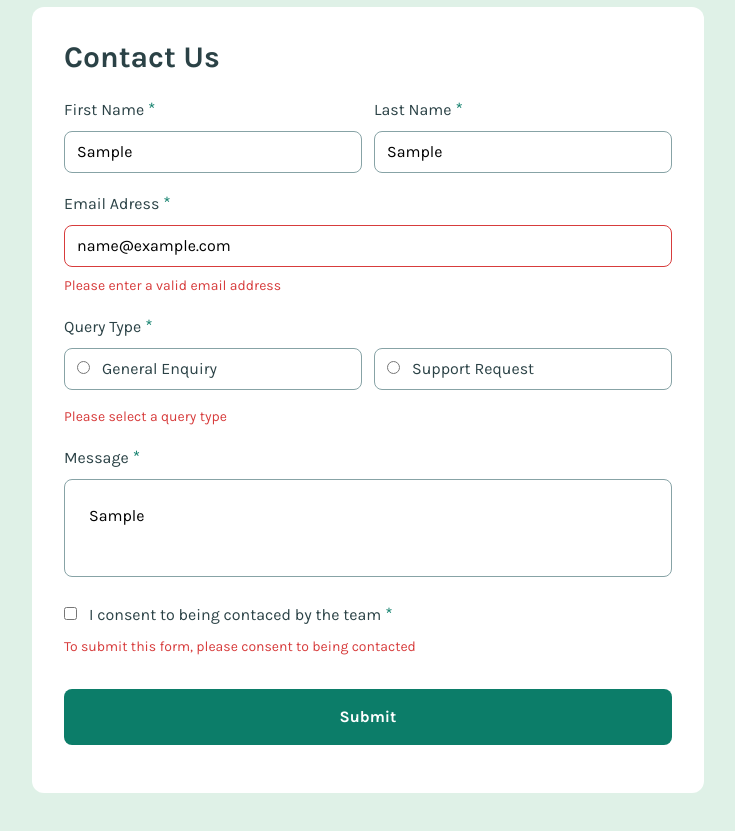
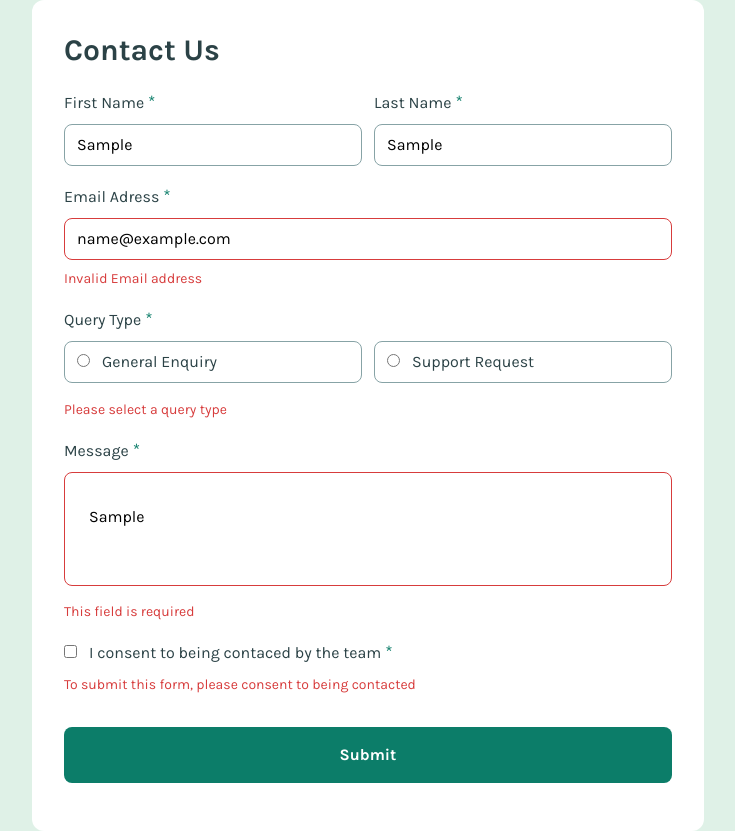
Before and after one commit to parisaMontakhab/contact-form, a React (Vite) app: page / in a window 1280 px wide. Both pictures are taken after typing "Sample", "Sample", "name@example.com", "Sample" into the empty fields and a click on the button "Submit". Shown: the whole page, without its empty margins (272-1007 px from the left). Before the commit the page ends 800 px from the top, so only its background shows below. Built offline with nearby package versions, Linux system fonts and the light colour scheme.

Commit message:
debug: debug of email input

```diff
--- a/src/App.jsx
+++ b/src/App.jsx
@@ -1,4 +1,4 @@
-import { useEffect, useState,useCallback } from "react";
+import { useEffect, useState, useCallback } from "react";
 import "./App.css";
 import { FaCheckCircle } from "react-icons/fa";
 
@@ -10,69 +10,82 @@ export default function App() {
   const [checkBox, setCheckBox] = useState(false);
   const [radio, setRadio] = useState("");
   const [submitted, setSubmitted] = useState(false);
-  const [showMessage,setShowMessage] = useState(false);
+  const [showMessage, setShowMessage] = useState(false);
 
-
-
-
-  const validateName = (name)=>{
-
+  const validateName = (name) => {
     const nameRegex = /^[A-Za-z\s]{2,50}$/;
     return nameRegex.test(name);
-  }
-
+  };
 
   const validateEmail = (email) => {
-    const emailRegex =/^[a-zA-Z0-9._%+-]+@gmail\.com$/;
+    const emailRegex = /^[a-zA-Z0-9._%+-]+@gmail\.com$/;
     return emailRegex.test(email);
+  };
 
+  const validateMessage = (message) => {
+    const trimmedMessage = message.trim();
+
+    const lengthValid =
+      trimmedMessage.length >= 10 && trimmedMessage.length <= 500;
+
+    const validCharsRegex = /^[a-zA-Z0-9\u0600-\u06FF\s.,?!'"]+$/;
+    const containsValidChars = validCharsRegex.test(trimmedMessage);
+
+    const urlRegex = /(https?:\/\/[^\s]+)/g;
+    const containsURL = urlRegex.test(trimmedMessage);
+
+    return lengthValid && containsValidChars && !containsURL;
   };
+
 
   const handlePaste = useCallback((e) => {
     e.preventDefault();
-
   }, []);
 
- const formIsValid = ()=>{
-
-  return validateName(firstName)&&validateName(lastName)&&validateEmail(email)&&radio&&message&&checkBox
+  const formIsValid = () => {
+    return (
+      validateName(firstName) &&
+      validateName(lastName) &&
+      validateEmail(email) &&
+      radio &&
+      validateMessage(message) &&
+      checkBox
+    );
   };
 
-
-
- const handleSubmit = useCallback((e) => {
+  const handleSubmit = useCallback(
+    (e) => {
       e.preventDefault();
 
       if (formIsValid()) {
         setShowMessage(true);
         setSubmitted(false);
         // Clear the form
-    setFirstName('');
-    setLastName('');
-    setEmail('');
-    setMessage('');
+        setFirstName("");
+        setLastName("");
+        setEmail("");
+        setMessage("");
         setCheckBox(false);
-    setRadio('');
+        setRadio("");
       } else {
         setSubmitted(true);
       }
-}, [firstName, lastName, email, radio, message, checkBox]);
+    },
+    [firstName, lastName, email, radio, message, checkBox]
+  );
 
-  useEffect(()=>{
-    if(showMessage){
+  useEffect(() => {
+    if (showMessage) {
       const handleClick = () => {
         setShowMessage(false);
       };
-      document.body.addEventListener('click', handleClick);
+      document.body.addEventListener("click", handleClick);
 
       return () => {
-        document.body.removeEventListener('click', handleClick);
+        document.body.removeEventListener("click", handleClick);
       };
     }
-
-
-
-  },[showMessage])
+  }, [showMessage]);
 
   return (
     <div className="main-div">
@@ -87,14 +100,15 @@ export default function App() {
             </label>
             <input
               className={
-                submitted && !validateName(firstName) ? "err-input" : "inputext-form"
+                submitted && !validateName(firstName)
+                  ? "err-input"
+                  : "inputext-form"
               }
               type="text"
               id="firstname"
               value={firstName}
               onChange={(e) => setFirstName(e.target.value.trim())}
               onPaste={handlePaste}
-
             />
             {submitted && (!firstName || !validateName(firstName)) && (
               <p className="err-text">
@@ -109,13 +123,16 @@ export default function App() {
               <span className="star-form">*</span>
             </label>
             <input
-              className={submitted && !validateName(lastName) ? "err-input" : "inputext-form"}
+              className={
+                submitted && !validateName(lastName)
+                  ? "err-input"
+                  : "inputext-form"
+              }
               type="text"
               id="lastname"
               value={lastName}
               onChange={(e) => setLastName(e.target.value.trim())}
               onPaste={handlePaste}
-
             />
             {submitted && (!lastName || !validateName(lastName)) && (
               <p className="err-text">
@@ -134,15 +151,16 @@ export default function App() {
             className={
               submitted && !validateEmail(email) ? "err-input" : "inputext-form"
             }
-
             type="email"
             id="email"
             value={email}
             onChange={(e) => setEmail(e.target.value)}
             onPaste={handlePaste}
           />
-          {submitted && !validateEmail(email) && (
-            <p className="err-text">Please enter a valid email address</p>
+           {submitted && (!email || !validateEmail(email)) && (
+              <p className="err-text">
+                {email ? "Invalid Email address" : "This field is required"}
+              </p>
             )}
         </div>
 
@@ -195,14 +213,14 @@ export default function App() {
           </label>
           <textarea
             className={
-              submitted && !message ? "err-textarea" : "textarea-form "
+              submitted && !validateMessage(message) ? "err-textarea" : "textarea-form "
             }
             id="message"
             value={message}
             onChange={(e) => setMessage(e.target.value)}
             onPaste={handlePaste}
           ></textarea>
-          {submitted && !message && (
+          {submitted && !validateMessage(message) && (
             <p className="err-text">This field is required</p>
           )}
         </div>
@@ -229,7 +247,8 @@ export default function App() {
         </div>
       </form>
 
-      { showMessage && <div className="overlay">
+      {showMessage && (
+        <div className="overlay">
           <div className="overlay-box">
             <div className="message-container">
               <FaCheckCircle className="check-icon" />
@@ -240,8 +259,8 @@ export default function App() {
               Thanks for completing the form,we'll be in touch soon!
             </p>
           </div>
-      </div>}
-
+        </div>
+      )}
     </div>
   );
 }
```
Lines whose indentation alone changed are shown as unchanged.
